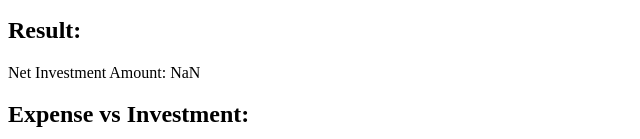
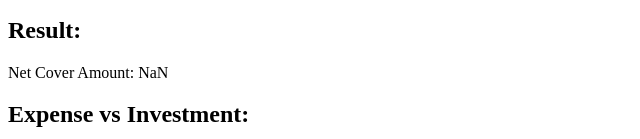
Before and after one commit to Mandar1198/Life_cover-calculator, a plain HTML site: page index.html in a window 1280 px wide. Both pictures are taken after typing "5", "5", "5", "5", "5", "5" into the empty fields and a click on the button "Calculate". Shown: the part 856-995 px from the top of the page, 0-640 px from the left. Drawn offline with Linux system fonts and the light colour scheme.

Commit message:
Update index.html

```diff
--- a/index.html
+++ b/index.html
@@ -99,7 +99,7 @@ Additionally, the results include a tabular breakdown of your family's annual ex
       const netInvestment = investments[0] + loans + futureExpense - savings;
 
       const resultDiv = document.getElementById("result");
-      resultDiv.innerHTML = `Net Investment Amount: ${netInvestment.toFixed(2)}`;
+      resultDiv.innerHTML = `Net Cover Amount: ${netInvestment.toFixed(2)}`;
 
       const table = document.getElementById("table");
       table.innerHTML = "<tr><th>Age</th><th>Expense (E)</th><th>Investment (I)</th></tr>";
```
